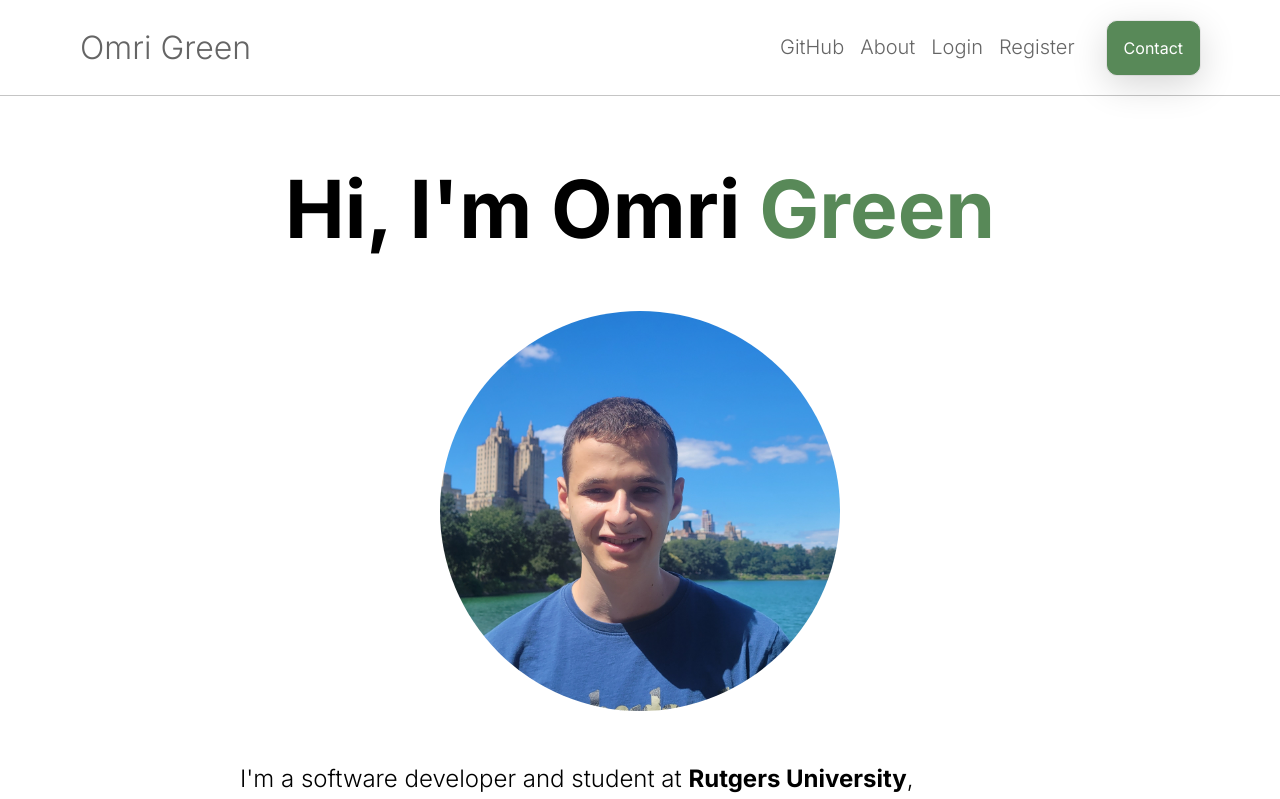
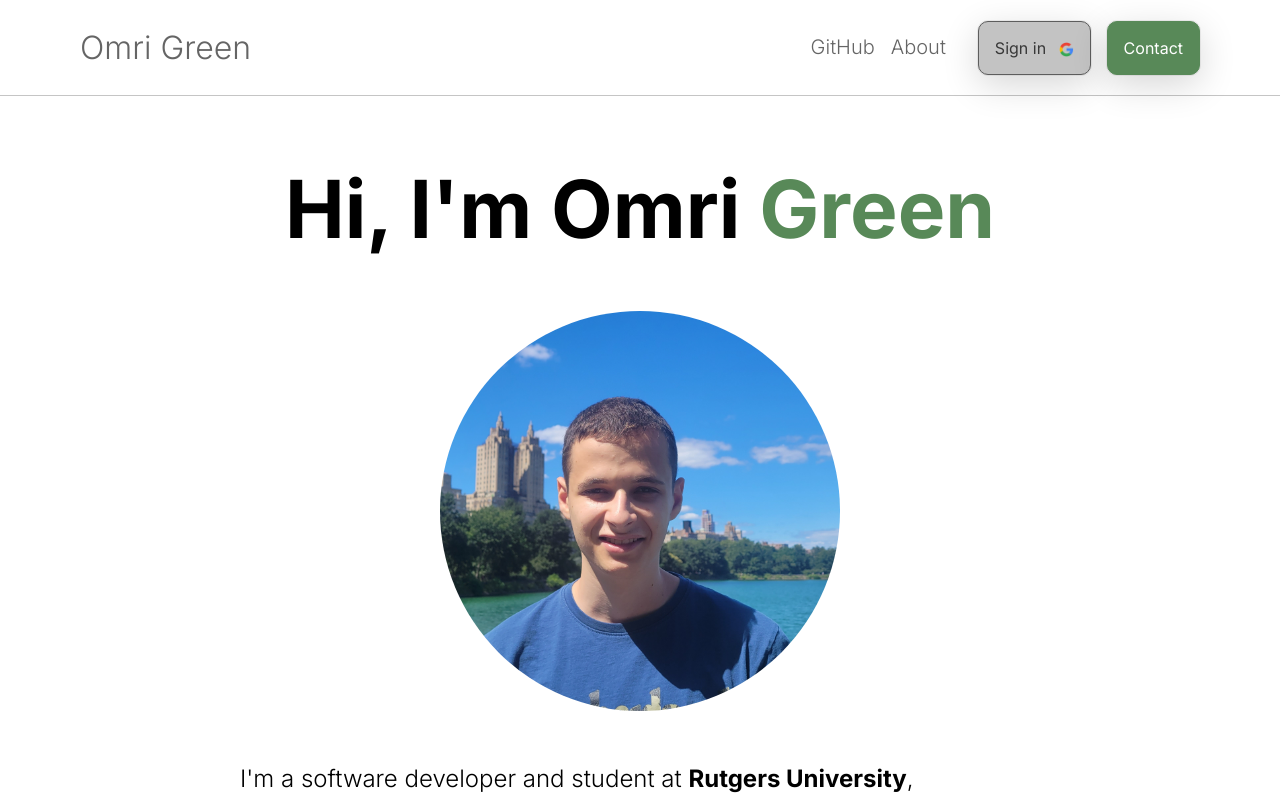
Before and after one commit to OGreeni/ogreeni-blog, a Next.js app: page / in a window 1280 px wide. Shown: the top 799 px of the page. Built offline with nearby package versions, Linux system fonts and the light colour scheme; no server answers.

Commit message:
feat: add login/logout buttons

```diff
--- a/components/button.module.css
+++ b/components/button.module.css
@@ -16,3 +16,28 @@
   background-color: white;
   color: #588958;
 }
+
+.uncoloredButton {
+  color: rgb(56, 56, 56);
+  font: inherit;
+  font-weight: 400;
+  cursor: pointer;
+  padding: 1rem;
+  background-color: #c3c3c3;
+  border: 1px solid #5d5d5d;
+  border-radius: 10px;
+  transition: background-color 200ms linear;
+  box-shadow: rgba(0, 0, 0, 0.16) 0px 10px 36px 0px,
+    rgba(0, 0, 0, 0.06) 0px 0px 0px 1px;
+}
+
+.uncoloredButton:hover {
+  background-color: white;
+  color: black;
+}
+
+.image {
+  width: 15px;
+  vertical-align: middle;
+  margin-left: 0.5rem;
+}
--- a/components/button.tsx
+++ b/components/button.tsx
@@ -1,18 +1,28 @@
 import React from 'react';
+import { StaticImageData } from 'next/image';
 
 import styles from './button.module.css';
 
 interface Props {
   children: string;
   onClick(e: React.MouseEvent<HTMLButtonElement>): void;
+  image?: string;
 }
 
-const Button = ({ children, onClick }: Props) => {
-  return (
-    <button className={styles.button} onClick={onClick}>
-      {children}
-    </button>
-  );
+const Button = ({ children, onClick, image }: Props) => {
+  if (!image) {
+    return (
+      <button className={styles.button} onClick={onClick}>
+        {children}
+      </button>
+    );
+  } else {
+    return (
+      <button className={styles.uncoloredButton} onClick={onClick}>
+        {children} <img className={styles.image} src={image} />
+      </button>
+    );
+  }
 };
 
 export default Button;
--- a/components/topnav.tsx
+++ b/components/topnav.tsx
@@ -1,5 +1,7 @@
 import React, { useState, useContext } from 'react';
 import Link from 'next/link';
+
+import googleLogo from '/images/googlelogo.png';
 
 import styles from './topnav.module.css';
 import Button from './button';
@@ -7,12 +9,12 @@ import Modal from './modal';
 import ContactForm from './contactForm';
 
 import { UserContext } from '../context/authContext';
-import { logout } from '../firebase/firebase';
+import { signInWithGoogle, logout } from '../firebase/firebase';
 
 const TopNav = () => {
   const [showModal, setShowModal] = useState(false);
 
-  const { email, loggedIn } = useContext(UserContext);
+  const { loggedIn } = useContext(UserContext);
 
   return (
     <>
@@ -38,20 +40,19 @@ const TopNav = () => {
             </Link>
 
             {loggedIn && (
-              // <Link href="/logout">
-              //   <a className={styles.link}>Logout</a>
-              // </Link>
-              <button onClick={() => logout()}>Logout</button>
+              <Button onClick={() => logout()} image="/images/googlelogo.png">
+                Sign out
+              </Button>
             )}
 
             {!loggedIn && (
               <>
-                <Link href="/login">
-                  <a className={styles.link}>Login</a>
-                </Link>
-                <Link href="/register">
-                  <a className={styles.link}>Register</a>
-                </Link>
+                <Button
+                  onClick={signInWithGoogle}
+                  image="/images/googlelogo.png"
+                >
+                  Sign in
+                </Button>
               </>
             )}
             <Button onClick={() => setShowModal(true)}>Contact</Button>
--- a/firebase/firebase.ts
+++ b/firebase/firebase.ts
@@ -3,9 +3,6 @@ import {
   GoogleAuthProvider,
   getAuth,
   signInWithPopup,
-  signInWithEmailAndPassword,
-  createUserWithEmailAndPassword,
-  sendPasswordResetEmail,
   signOut,
 } from 'firebase/auth';
 import {
@@ -47,46 +44,6 @@ const signInWithGoogle = async () => {
     }
   } catch (err) {
     console.error(err);
-    alert(err.message);
-  }
-};
-
-const logInWithEmailAndPassword = async (email: string, password: string) => {
-  try {
-    await signInWithEmailAndPassword(auth, email, password);
-  } catch (err) {
-    console.error(err);
-    alert(err.message);
-  }
-};
-
-const registerWithEmailAndPassword = async (
-  name: string,
-  email: string,
-  password: string
-) => {
-  try {
-    const res = await createUserWithEmailAndPassword(auth, email, password);
-    const user = res.user;
-    await addDoc(collection(db, 'users'), {
-      uid: user.uid,
-      name,
-      authProvider: 'local',
-      email,
-    });
-  } catch (err) {
-    console.error(err);
-    alert(err.message);
-  }
-};
-
-const sendPasswordReset = async (email: string) => {
-  try {
-    await sendPasswordResetEmail(auth, email);
-    alert('Password reset link sent!');
-  } catch (err) {
-    console.error(err);
-    alert(err.message);
   }
 };
 
@@ -114,13 +71,4 @@ const onAuthStateChange = (
   });
 };
 
-export {
-  auth,
-  db,
-  signInWithGoogle,
-  logInWithEmailAndPassword,
-  registerWithEmailAndPassword,
-  sendPasswordReset,
-  logout,
-  onAuthStateChange,
-};
+export { auth, db, signInWithGoogle, logout, onAuthStateChange };
--- a/package.json
+++ b/package.json
@@ -11,6 +11,7 @@
     "@types/nodemailer": "^6.4.5",
     "@types/react": "^18.0.17",
     "@types/react-syntax-highlighter": "^15.5.5",
+    "firebase": "^9.10.0",
     "gray-matter": "^4.0.3",
     "markdown-to-jsx": "^7.1.7",
     "multiparty": "^4.2.3",
--- a/pages/login.module.css
+++ /dev/null
@@ -1,5 +0,0 @@
-.formContainer {
-  display: flex;
-  justify-content: center;
-  margin-top: 8rem;
-}
```
Also changed, not shown: pages/login.tsx (deleted, +0 -89 lines), pages/register.tsx (deleted, +0 -56 lines), public/images/googlelogo.png (added), 1 other file (tests, documents, lock files or other folders).
